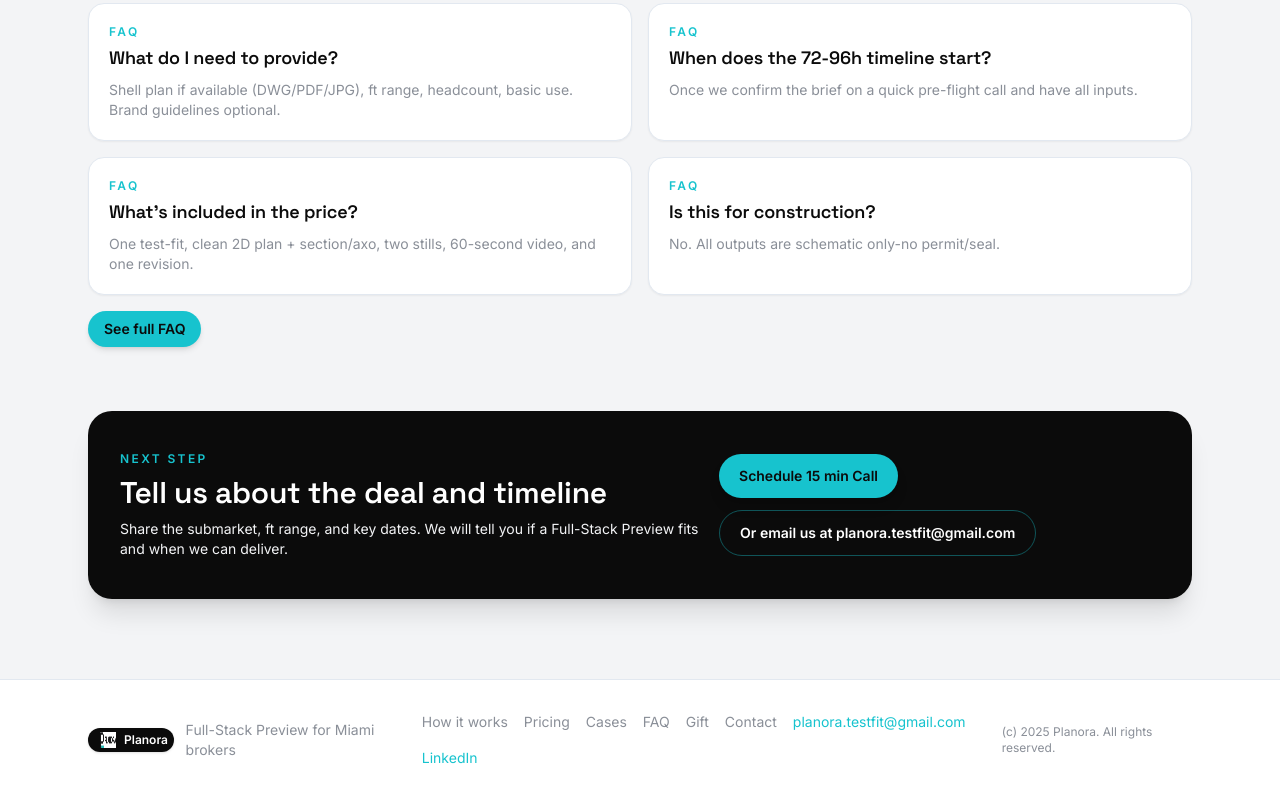
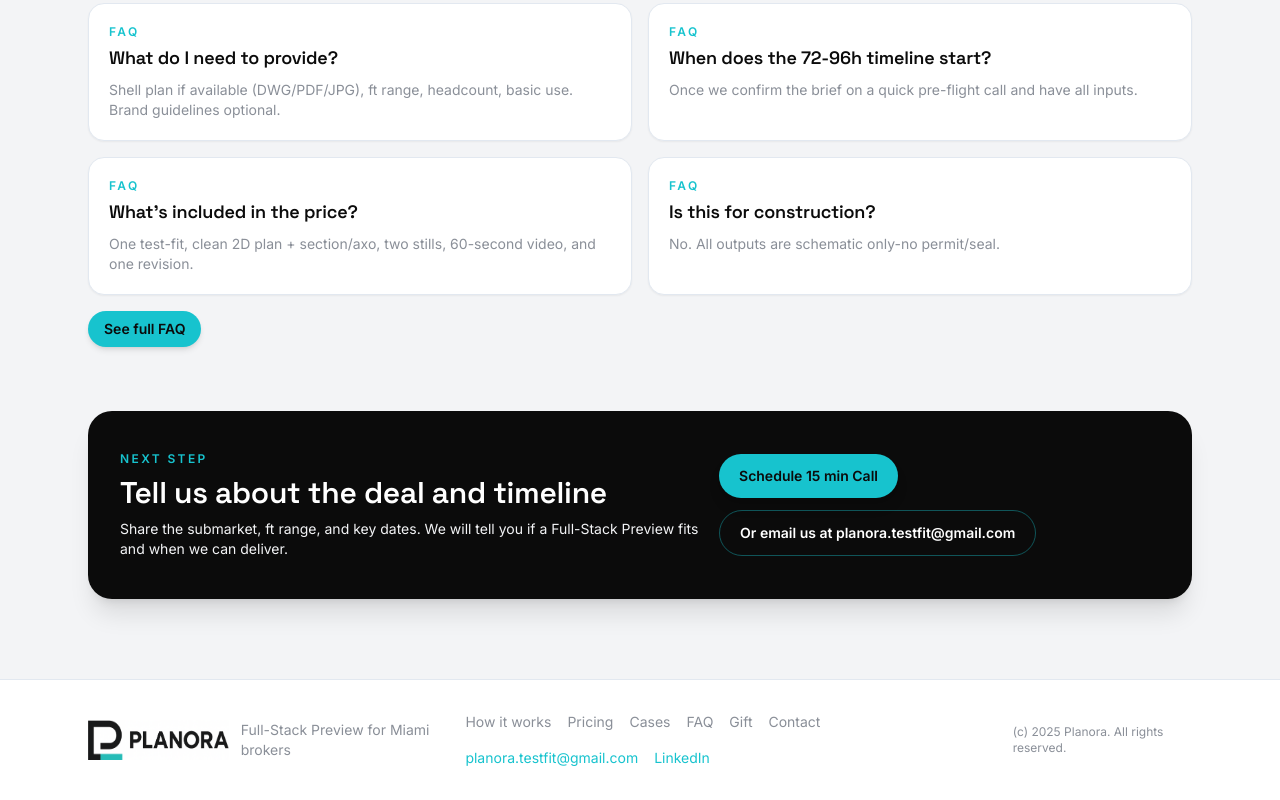
Before and after one commit to mategzg/Planora, a Next.js app: page / in a window 1280 px wide. Shown: the part 3789-4589 px from the top of the page. Built offline with nearby package versions, Linux system fonts and the light colour scheme.

Commit message:
chore: align footer logo

```diff
--- a/components/SiteFooter.tsx
+++ b/components/SiteFooter.tsx
@@ -7,10 +7,9 @@ export function SiteFooter() {
     <footer className="border-t border-slate-200 bg-paper py-8">
       <div className="mx-auto flex max-w-6xl flex-col gap-4 px-6 sm:flex-row sm:items-center sm:justify-between">
         <div className="flex items-center gap-3 text-muted">
-          <span className="flex items-center gap-2 rounded-full bg-ink px-3 py-1 text-xs font-semibold text-paper shadow">
-            <Image src="/logo-planora.png" alt="Planora logo" width={18} height={18} className="h-4 w-4" />
-            Planora
-          </span>
+          <Link href="/" className="flex items-center" aria-label="Planora home">
+            <Image src="/logo-planora.png" alt="Planora" width={180} height={44} className="h-10 w-auto" />
+          </Link>
           <span className="text-sm">Full-Stack Preview for Miami brokers</span>
         </div>
 
```
